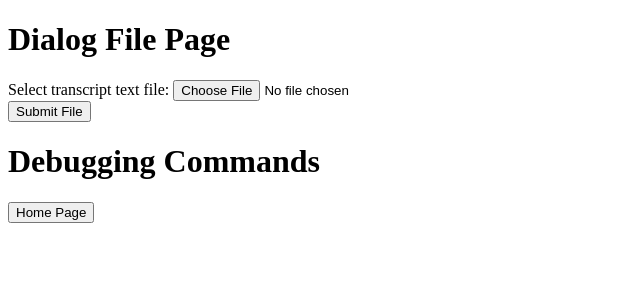
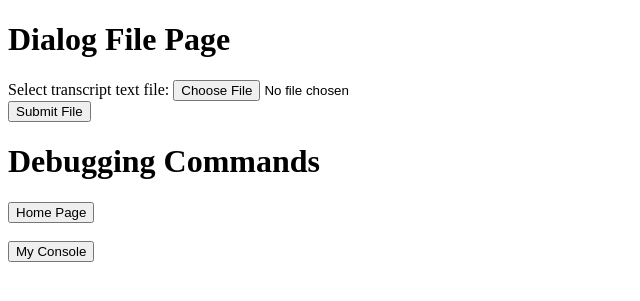
Before and after one commit to iffy-pi/chat-berta, a Flask app: page /ChatFile in a window 1280 px wide. Shown: the top 301 px of the page, without its empty margins (0-640 px from the left). Run offline with Flask 2, Linux system fonts and the light colour scheme.

Commit message:
Addition of configuration file

```diff
--- a/app.py
+++ b/app.py
@@ -1,4 +1,4 @@
-from flask import Flask, flash, render_template, request, redirect, url_for, send_from_directory
+from flask import Flask, flash, render_template, request, redirect, url_for, send_from_directory, session
 from appfuncs import *
 import os
 
@@ -20,9 +20,22 @@ app = Flask(__name__)
     # just by adding more app routes and the subsequent functions that handle them
 
 
-# Uploading file, sourced from steps https://flask.palletsprojects.com/en/2.2.x/patterns/fileuploads/
-# add upload folder to app config
-app.config['UPLOAD_FOLDER'] = UPLOAD_FOLDER
+# Load app configuration from config.py, must be at root of repository
+# Source: https://exploreflask.com/en/latest/configuration.html
+app.config.from_object('config')
+
+@app.route('/myConsole', methods=['GET', 'POST'])
+def route_console():
+    #tc = session['tc']
+    return render_template('console.html', content=app.config['ALLOWED_EXTENSIONSS'])
+
+
+@app.route('/myConsole2', methods=['GET', 'POST'])
+def route_console_2():
+    #tc = TestClass('Juniper', 2)
+    #session['tc'] = tc
+    return redirect(url_for('route_console'))
+
 
 # to download a file submitted to the server
 # you can use url_for('route_download_file', filename=<filename>) to get url for specific file
--- a/appfuncs.py
+++ b/appfuncs.py
@@ -1,12 +1,16 @@
 # python file to contain function definitions in order to not clutter app.py
 from werkzeug.utils import secure_filename
+from config import ALLOWED_EXTENSIONS
 import time
 import os
 
-# Configure file upload parameters
-# Source: https://flask.palletsprojects.com/en/2.2.x/patterns/fileuploads/
-UPLOAD_FOLDER = 'uploads'
-ALLOWED_EXTENSIONS = {'txt', 'pdf', 'png', 'jpg', 'jpeg', 'gif'}
+class TestClass:
+    def __init__(self, a, b):
+        self.a = a
+        self.b = b
+
+    def string(self):
+        return '(a = {}, b={})'.format( self.a, self.b)
 
 # checks if a file is allowed to be uploaded
 def allowed_file(filename):
--- /dev/null
+++ b/config.py
@@ -0,0 +1,6 @@
+# Application configuration file
+# Imported to app config in app.py
+
+# Source: https://flask.palletsprojects.com/en/2.2.x/patterns/fileuploads/
+UPLOAD_FOLDER = 'uploads' # configure upload folder
+ALLOWED_EXTENSIONS = {'txt', 'pdf', 'png', 'jpg', 'jpeg', 'gif'}
--- a/templates/base.html
+++ b/templates/base.html
@@ -29,6 +29,10 @@
         <form action="/"  id="go_home_form">
             <input type="submit" value="Home Page">
         </form>
+        <br>
+        <form action="/myConsole"  id="console_form">
+          <input type="submit" value="My Console">
+      </form>
     </div>
   </body>
 </html>
```
